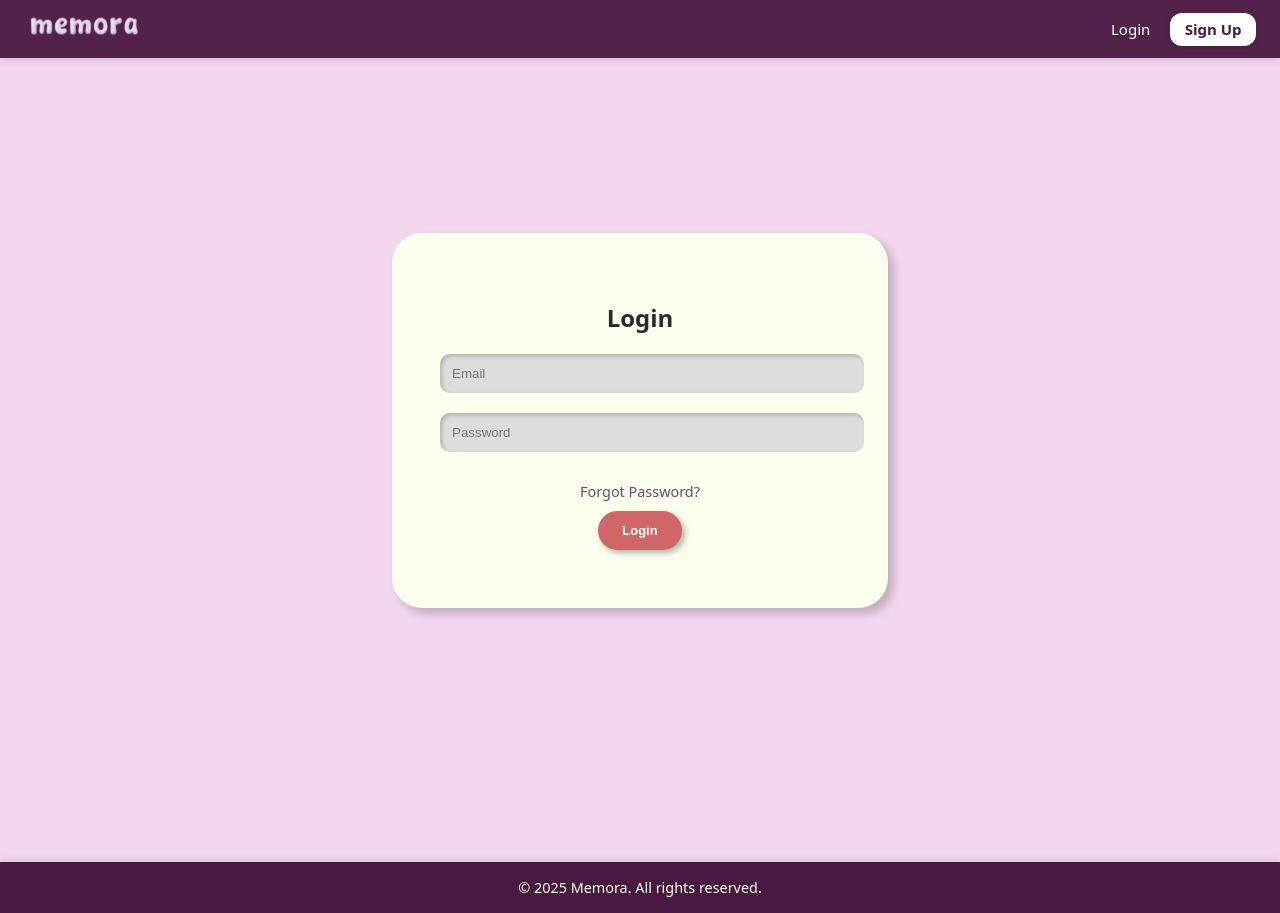
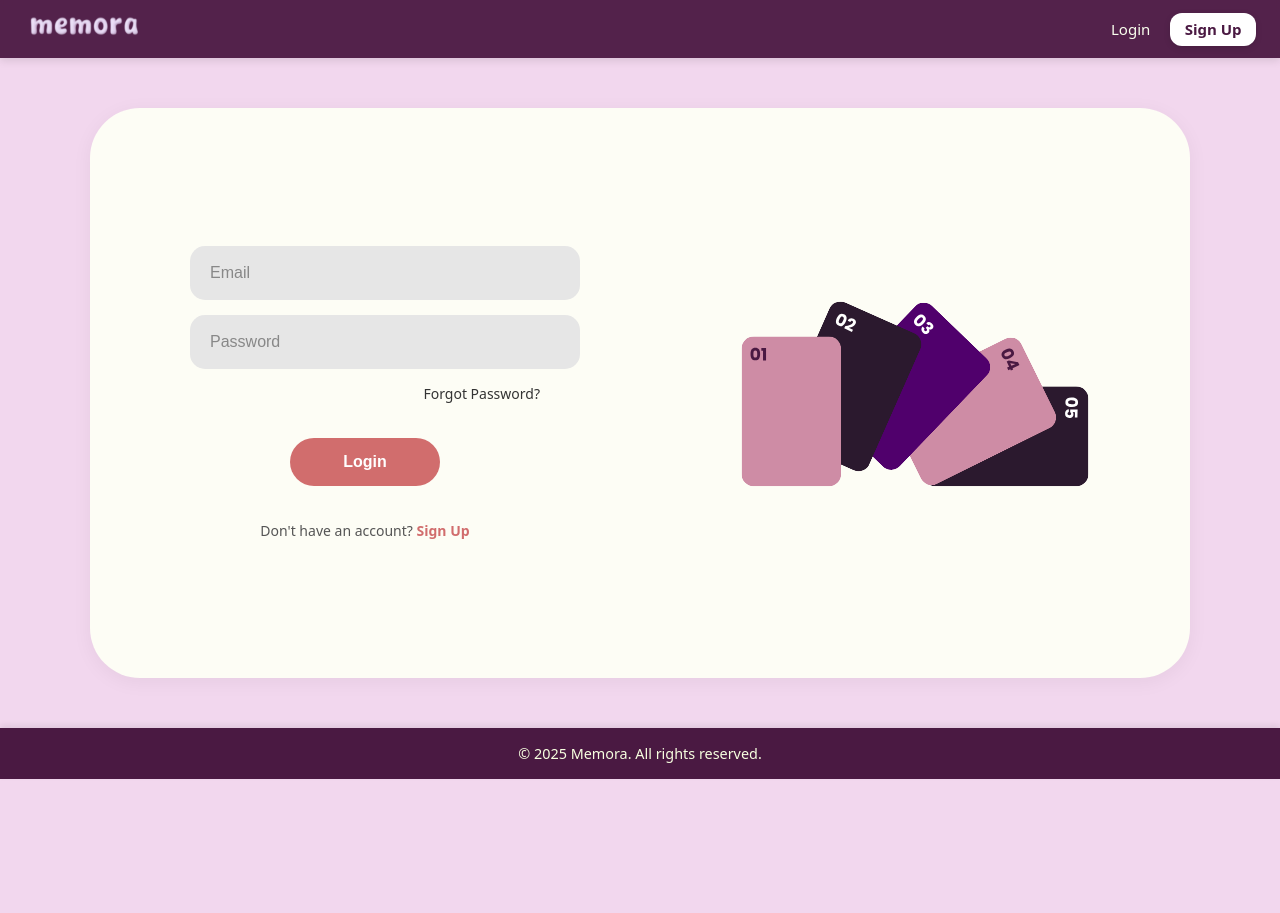
Before and after one commit to maykaila/Memora, a Next.js app in the folder frontend/: page /login in a window 1280 px wide. After the commit the page ends 800 px from the top, so only its background shows below. Built offline with nearby package versions, Linux system fonts and the light colour scheme; no server answers.

Commit message:
updated css of login and signup

```diff
--- /dev/null
+++ b/frontend/app/(public)/auth.module.css
@@ -0,0 +1,125 @@
+/* 1. The Full Screen Background */
+.pageWrapper {
+  /* min-height: 100vh;
+  width: 100vw; */
+  display: flex;
+  justify-content: center; /* Centers card horizontally */
+  align-items: center;     /* Centers card vertically */
+  /* background-color: #f2dff2; The light purple/pink background from your design */
+  padding: 50px;
+}
+
+/* 2. The Centered Card */
+.authCard {
+  display: flex;
+  width: 100%;
+  max-width: 1100px; /* Prevents it from getting too wide on big screens */
+  height: 570px;     /* Fixed height for consistency, or use min-height */
+  background-color: #fdfdf5; /* Cream background */
+  border-radius: 50px; /* The large rounded corners */
+  overflow: hidden;
+  box-shadow: 0 4px 20px rgba(0, 0, 0, 0.05); /* Optional: adds subtle depth */
+}
+
+/* --- LEFT SIDE (FORM) --- */
+.formSection {
+  flex: 1;
+  display: flex;
+  flex-direction: column;
+  justify-content: center;
+  align-items: center;
+  padding: 40px;
+  /* No background color needed here, it inherits from authCard */
+}
+
+.formContainer {
+  width: 100%;
+  max-width: 350px;
+  display: flex;
+  flex-direction: column;
+  gap: 15px;
+}
+
+.input {
+  width: 100%;
+  padding: 18px 20px; /* Slightly larger padding matches design */
+  border: none;
+  border-radius: 15px;
+  background-color: #e6e6e6; /* Grey input background */
+  font-size: 16px;
+  outline: none;
+  color: #333;
+}
+
+.input::placeholder {
+  color: #888;
+}
+
+.forgotPassword {
+  text-align: right;
+  font-size: 14px;
+  color: #333;
+  margin-bottom: 10px;
+  text-decoration: none;
+}
+
+.submitButton {
+  width: 150px;
+  padding: 15px;
+  border: none;
+  border-radius: 25px;
+  background-color: #d16d6d; /* The reddish button color */
+  color: white;
+  font-size: 16px;
+  cursor: pointer;
+  font-weight: bold;
+  align-self: center;
+  margin-top: 10px;
+  transition: opacity 0.2s;
+}
+
+.submitButton:hover {
+  opacity: 0.9;
+}
+
+.error {
+  color: #d16d6d;
+  font-size: 14px;
+  text-align: center;
+  margin-bottom: 10px;
+}
+
+/* --- RIGHT SIDE (IMAGE) --- */
+.imageSection {
+  flex: 1;
+  display: flex;
+  justify-content: center;
+  align-items: center;
+  position: relative;
+  padding: 40px;
+}
+
+.heroImage {
+  width: 100%;
+  height: auto;
+  max-width: 600px; /* Controls image size */
+  object-fit: contain;
+}
+
+/* Mobile Responsive */
+@media (max-width: 850px) {
+  .authCard {
+    flex-direction: column;
+    height: auto; /* Allow height to grow on mobile */
+    border-radius: 30px;
+  }
+
+  .imageSection {
+    display: none; /* Hide image on tablets/mobile */
+  }
+
+  .formSection {
+    width: 100%;
+    padding: 60px 20px;
+  }
+}
--- a/frontend/app/(public)/layout.tsx
+++ b/frontend/app/(public)/layout.tsx
@@ -9,7 +9,7 @@ export default function PublicLayout({
   return (
     <>
       <Navbar />
-      <main style={{ paddingBottom: "80px" }}>{children}</main>
+      <main>{children}</main>
       <Footer />
     </>
   );
--- a/frontend/app/(public)/login/page.tsx
+++ b/frontend/app/(public)/login/page.tsx
@@ -1,12 +1,13 @@
-"use client"; // Required for hooks and event handlers
+"use client";
 
 import { useState } from 'react';
 import Link from "next/link";
+import Image from "next/image";
 import { useRouter } from 'next/navigation';
-import { auth, signInWithEmailAndPassword } from '../../../initializeFirebase'; // Check this path
+import { auth, signInWithEmailAndPassword } from '../../../initializeFirebase';
+import styles from '../auth.module.css';
 
 export default function LoginPage() {
-  // State for inputs and errors
   const [email, setEmail] = useState('');
   const [password, setPassword] = useState('');
   const [error, setError] = useState<string | null>(null);
@@ -14,8 +15,8 @@ export default function LoginPage() {
   const router = useRouter();
 
   const handleLogin = async (e: React.FormEvent) => {
-    e.preventDefault(); // Prevent the form from reloading the page
-    setError(null); // Clear any previous errors
+    e.preventDefault();
+    setError(null);
 
     if (!email || !password) {
       setError("Please enter both email and password.");
@@ -23,17 +24,10 @@ export default function LoginPage() {
     }
 
     try {
-      // Use the function we exported from initializeFirebase.js
       await signInWithEmailAndPassword(auth, email, password);
-      // Success! Redirect to the home page
-    // Show a success message
-    // alert("Login successful!");
-
       router.push("/dashboard");
     } catch (firebaseError: any) {
-      // Handle login errors
       console.error("Login failed:", firebaseError.code);
-      // Provide a user-friendly error message
       if (firebaseError.code === 'auth/invalid-credential') {
          setError("Invalid email or password.");
       } else {
@@ -43,34 +37,58 @@ export default function LoginPage() {
   };
 
   return (
-    <div className="center-page">
-      {/* Wrap everything in a form and use onSubmit */}
-      <form className="auth-container" onSubmit={handleLogin}>
-        <h2>Login</h2>
+    // 1. Outer Wrapper (Pink Background)
+    <div className={styles.pageWrapper}>
 
-        {/* Display error message if it exists */}
-        {error && <p style={{ color: 'red' }}>{error}</p>}
+      {/* 2. Inner Card (Cream Box) */}
+      <div className={styles.authCard}>
+
+        {/* LEFT SIDE */}
+        <div className={styles.formSection}>
+          <form className={styles.formContainer} onSubmit={handleLogin}>
+            {error && <p className={styles.error}>{error}</p>}
 
             <input
               type="email"
               placeholder="Email"
-          className="auth-input"
+              className={styles.input}
               value={email}
               onChange={(e) => setEmail(e.target.value)}
             />
             <input
               type="password"
               placeholder="Password"
-          className="auth-input"
+              className={styles.input}
               value={password}
               onChange={(e) => setPassword(e.target.value)}
             />
 
-        <Link href="/forgot-p" className="auth-link">Forgot Password?</Link>
+            <Link href="/forgot-p" className={styles.forgotPassword}>
+              Forgot Password?
+            </Link>
 
-        {/* Make sure the button is type="submit" */}
-        <button type="submit" className="auth-button">Login</button>
+            <button type="submit" className={styles.submitButton}>
+              Login
+            </button>
+
+            <div style={{textAlign: 'center', marginTop: '20px', fontSize: '14px', color: '#555'}}>
+              Don't have an account? <Link href="/signup" style={{color: '#d16d6d', fontWeight: 'bold', textDecoration: 'none'}}>Sign Up</Link>
+            </div>
           </form>
+        </div>
+
+        {/* RIGHT SIDE */}
+        <div className={styles.imageSection}>
+          <Image
+            src="/1.svg"
+            alt="Login Visual"
+            width={500}
+            height={500}
+            className={styles.heroImage}
+            priority
+          />
+        </div>
+      </div>
     </div>
   );
 }
```
Also changed, not shown: frontend/app/(public)/signup/page.tsx (+36 -156 lines). Lines whose indentation alone changed are shown as unchanged.
